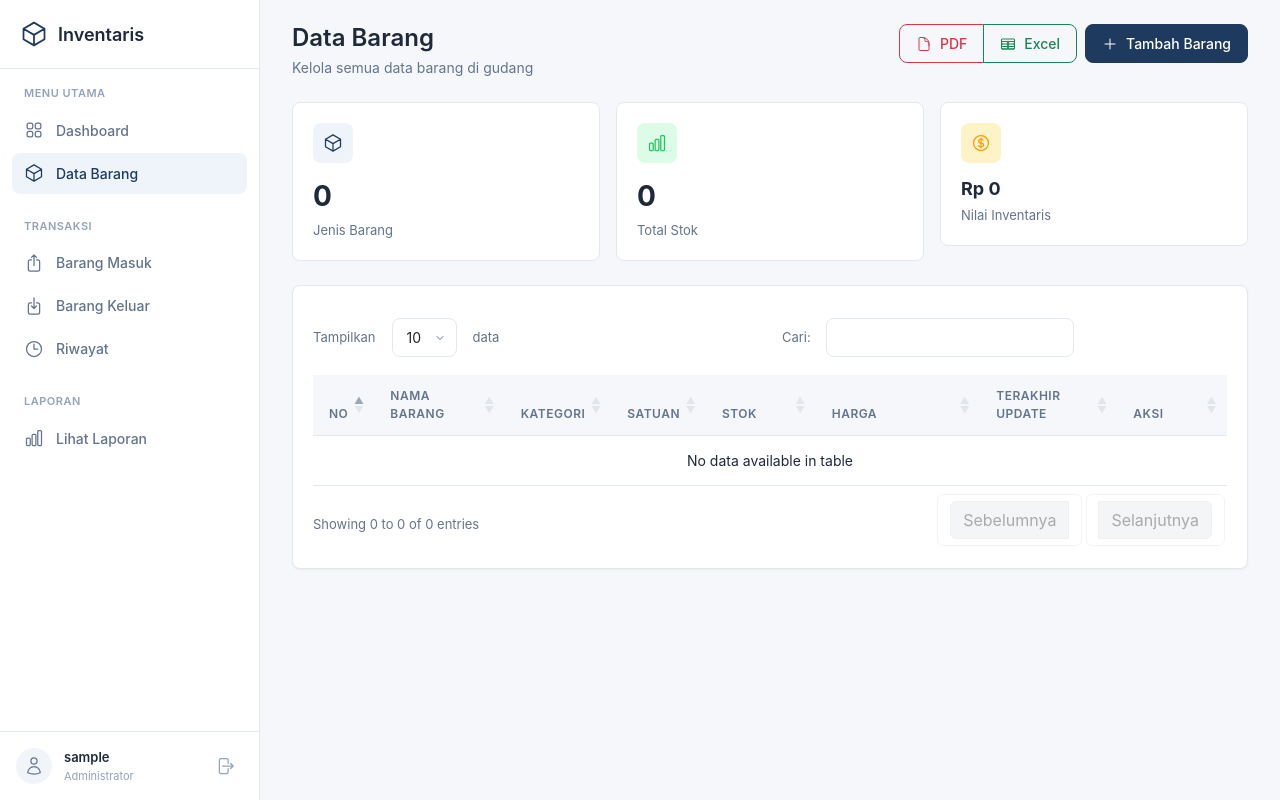
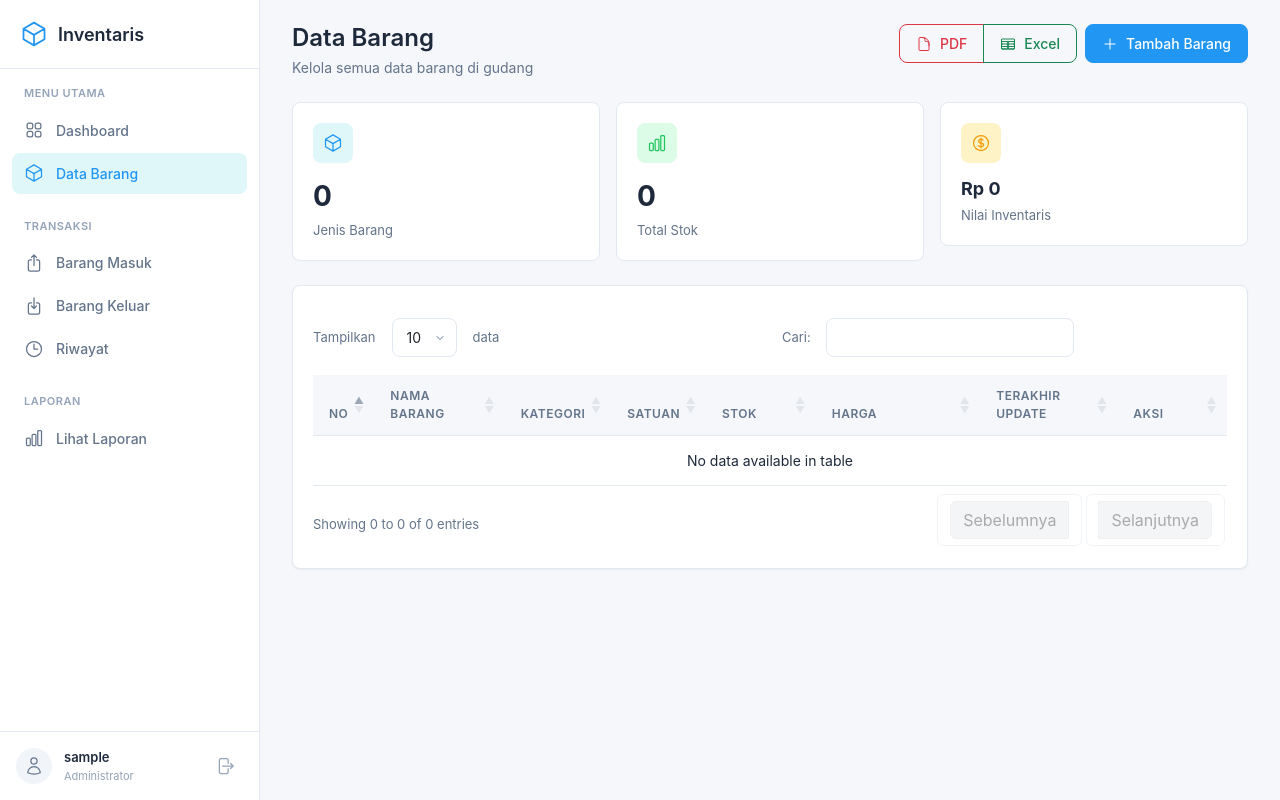
Before and after one commit to kurniawatiayupatra3112-tech/ukk-ayu, a PHP site: page /app/barang/index.php in a window 1280 px wide. Run offline with PHP 8.4, Linux system fonts and the light colour scheme; the visitor is signed in with stand-in values (Sample User, id 1); data that the repository does not hold is empty; some libraries are stand-ins or nearby versions.

Commit message:
Update dashboard theme to blue and pink colors

```diff
--- a/app/assets/css/style.css
+++ b/app/assets/css/style.css
@@ -8,9 +8,9 @@
    ROOT VARIABLES - Soft Colors
 ======================================== */
 :root {
-    --primary: #1e3a5f;
-    --primary-hover: #2d5a8c;
-    --primary-light: #eef4fa;
+    --primary: #2196f3; /* base blue */
+    --primary-hover: #ec4899; /* pink on hover */
+    --primary-light: #e0f7fa; /* very light blue */
 
     --bg-body: #f5f7fa;
     --bg-sidebar: #ffffff;
```
